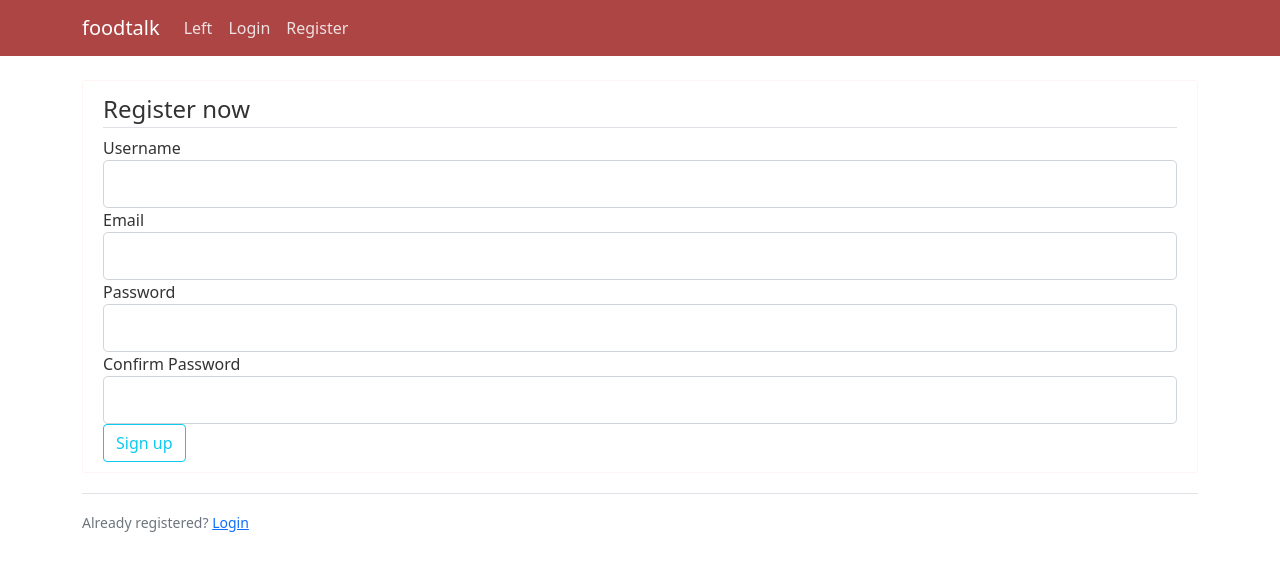
After one commit to minkim0320/FoodTalk, a Flask app: page /register in a window 1280 px wide. The commit adds this page. Shown: the top 571 px of the page. Run offline with Flask 2, Linux system fonts and the light colour scheme.

Commit message:
register page done

```diff
--- a/app.py
+++ b/app.py
@@ -7,7 +7,10 @@ Created on Fri Feb  5 21:20:53 2021
 """
 
 from flask import Flask, render_template,url_for
+from forms import RegistrationForm, LoginForm
 app = Flask(__name__)
+
+app.config['SECRET_KEY'] = '663d8c19e83681bb7f7283ee73342404'
 
 @app.route('/index')
 @app.route('/home')
@@ -15,13 +18,15 @@ app = Flask(__name__)
 def index():
     return render_template('index.html')
 
-@app.route('/user')
-def hello_user():
-    return 'Hello, World!'
+@app.route('/register')
+def register():
+    form = RegistrationForm()
+    return render_template('register.html', title='Register', form=form)
 
-@app.route('/business')
-def hello_business():
-    return 'Hello, World!'
+@app.route('/login')
+def login():
+    form = LoginForm()
+    return render_template('login.html', title='Login', form=form)
 
 if __name__ == '__main__':
     app.run(debug=True);
--- /dev/null
+++ b/forms.py
@@ -0,0 +1,26 @@
+#!/usr/bin/env python3
+# -*- coding: utf-8 -*-
+"""
+Created on Sat Feb  6 00:17:51 2021
+
+@author: eriohoti
+"""
+
+
+from flask_wtf import FlaskForm
+from wtforms import StringField, PasswordField, SubmitField
+from wtforms.validators import DataRequired, Length, Email, EqualTo
+
+class RegistrationForm(FlaskForm):
+    username = StringField('Username', validators=[DataRequired(), Length(min=3, max=20)])
+    email = StringField('Email', validators=[DataRequired(), Email()])
+    password = PasswordField('Password', validators=[DataRequired()])
+    confirm_password = PasswordField('Confirm Password', validators=[DataRequired(), EqualTo('password')])
+    submit = SubmitField("Sign up")
+
+
+class LoginForm(FlaskForm):
+    username = StringField('Username', validators=[DataRequired(), Length(min=3, max=20)])
+    email = StringField('Email', validators=[DataRequired(), Email()])
+    password = PasswordField('Password', validators=[DataRequired()])
+    submit = SubmitField("Login")
--- a/templates/layout.html
+++ b/templates/layout.html
@@ -24,6 +24,7 @@
             </button>
             <div class="collapse navbar-collapse" id="navbarToggle">
               <div class="navbar-nav mr-auto">
+                  <a class="nav-item nav-link" href="/">Left</a>
               </div>
               <div class="navbar-nav">
                 <a class="nav-item nav-link" href="/login">Login</a>
--- /dev/null
+++ b/templates/register.html
@@ -0,0 +1,35 @@
+{% extends "layout.html" %}
+{% block content %}
+    <div class="content-section">
+        <form method="POST" action="">
+            {{ form.hidden_tag() }}
+            <fieldset class="form-group">
+                <legend class="border-bottom mb-8">Register now</legend>
+                <div class="form-group">
+                    {{ form.username.label(class="form-control-label") }}
+                    {{ form.username(class="form-control form-control-lg") }}
+                </div>
+                <div class="form-group">
+                    {{ form.email.label(class="form-control-label") }}
+                    {{ form.email(class="form-control form-control-lg") }}
+                </div>
+                <div class="form-group">
+                    {{ form.password.label(class="form-control-label") }}
+                    {{ form.password(class="form-control form-control-lg") }}
+                </div>
+                <div class="form-group">
+                    {{ form.confirm_password.label(class="form-control-label") }}
+                    {{ form.confirm_password(class="form-control form-control-lg") }}
+                </div>
+            </fieldset>
+            <div class="form-group">
+                {{ form.submit(class="btn btn-outline-info") }}
+            </div>
+        </form>
+    </div>
+    <div class="border-top pt-3">
+        <small class="text-muted">
+            Already registered? <a class="ml-4" href="{{ url_for('login') }}">Login</a>
+        </small>
+    </div>
+{% endblock %}
```
